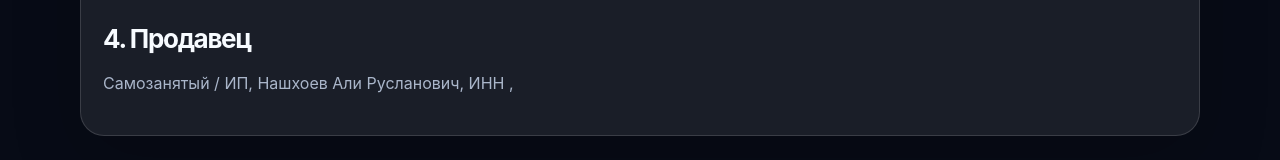
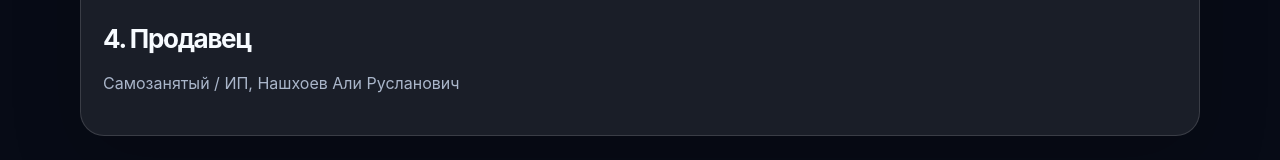
Before and after one commit to linkoln-1/vpn-lending, a Next.js app: page /privacy in a window 1280 px wide. Shown: the part 744-904 px from the top of the page. Built offline with nearby package versions, Linux system fonts and the light colour scheme.

Commit message:
Remove seller extra fields from privacy

```diff
--- a/app/privacy/page.jsx
+++ b/app/privacy/page.jsx
@@ -24,7 +24,7 @@ export default function PrivacyPage() {
             <h2>3. Контакты</h2>
             <p>По вопросам обработки данных напишите на {site.supportEmail}.</p>
             <h2>4. Продавец</h2>
-            <p>{site.seller.status}, {site.seller.fullName}, ИНН {site.seller.inn}, {site.seller.city}</p>
+            <p>{site.seller.status}, {site.seller.fullName}</p>
           </section>
         </div>
       </main>
```
